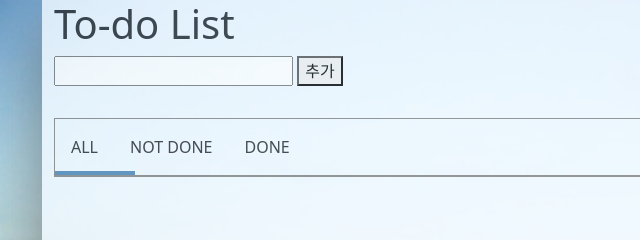
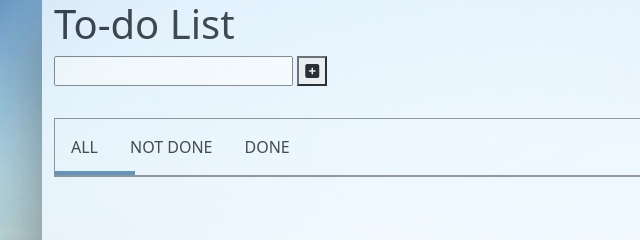
Before and after one commit to jein4433/Todoapp, a plain HTML site: page index.html in a window 1280 px wide. Shown: the top 240 px of the page, 28-668 px from the left. Drawn offline with nearby package versions, Linux system fonts and the light colour scheme.

Commit message:
Commit 3

```diff
--- a/index.html
+++ b/index.html
@@ -4,6 +4,7 @@
     <meta charset="UTF-8">
     <meta name="viewport" content="width=device-width, initial-scale=1.0">
     <title>Document</title>
+    <link rel="stylesheet" href="https://cdnjs.cloudflare.com/ajax/libs/font-awesome/6.5.2/css/all.min.css" integrity="sha512-SnH5WK+bZxgPHs44uWIX+LLJAJ9/2PkPKZ5QiAj6Ta86w+fsb2TkcmfRyVX3pBnMFcV7oQPJkl9QevSCWr3W6A==" crossorigin="anonymous" referrerpolicy="no-referrer" />
     <link href="https://cdn.jsdelivr.net/npm/bootstrap@5.1.3/dist/css/bootstrap.min.css" rel="stylesheet" integrity="sha384-1BmE4kWBq78iYhFldvKuhfTAU6auU8tT94WrHftjDbrCEXSU1oBoqyl2QvZ6jIW3" crossorigin="anonymous">
     <link rel="stylesheet" href="style.css">
 </head>
@@ -12,7 +13,7 @@
         <h1>To-do List</h1>
         <section class="input-area">
             <input type="text" id="task-input"/>
-            <button id="add-button">추가</button>
+            <button id="add-button" class="button-add"><i class="fa-solid fa-square-plus"></i></button>
         </section>
 
         <section class="task-area">
```
